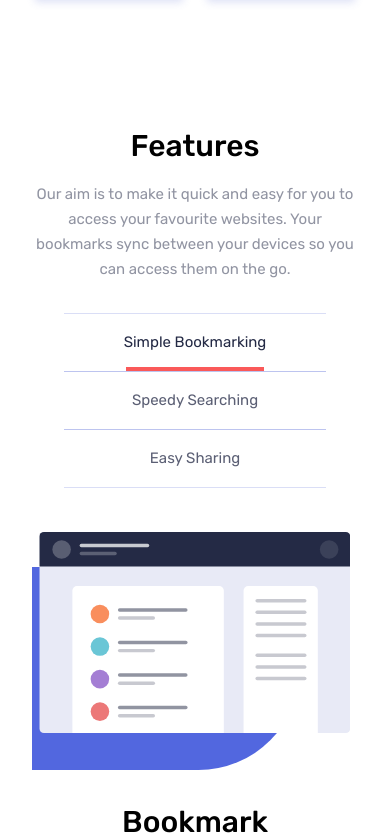
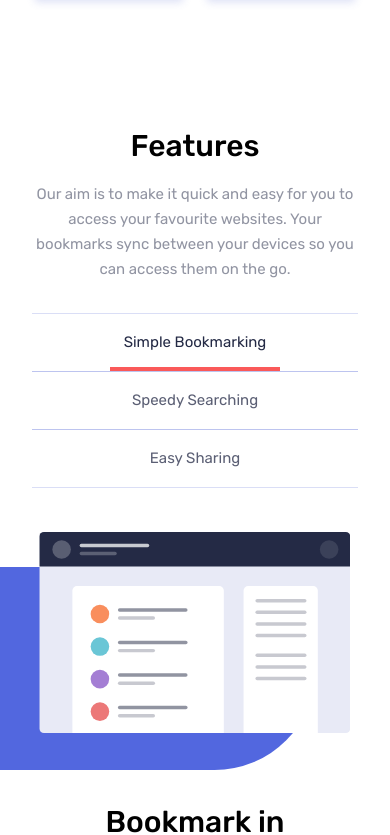
Before and after one commit to skhbabez/bookmark-landing-page, a React (Vite) app: page / in a window 390 px wide. Shown: the part 870-1705 px from the top of the page. Built offline with nearby package versions, Linux system fonts and the light colour scheme.

Commit message:
Fixed spacing for features

```diff
--- a/src/layouts/Features/Features.tsx
+++ b/src/layouts/Features/Features.tsx
@@ -35,8 +35,8 @@ const Features = ({
   ...props
 }: Omit<ComponentPropsWithRef<"section">, "children">) => {
   return (
-    <section className={clsx("text-center max-md:px-8", className)} {...props}>
-      <div className="max-w-135 space-y-4 mx-auto">
+    <section className={clsx("text-center", className)} {...props}>
+      <div className="max-w-135 space-y-4 mx-auto max-md:px-8 ">
         <h2 className="text-1-mobile md:text-2">Features</h2>
         <p>
           Our aim is to make it quick and easy for you to access your favourite
@@ -63,8 +63,11 @@ const Features = ({
             <div className="relative h-70.5 md:h-119.5 xl:h-126.75 w-full xl:w-[48.95%]">
               <div
                 className={clsx(
-                  "absolute bg-blue-600 rounded-r-full h-50.75 md:h-88 w-[82.13%] xl:w-full xl:right-16.25 -z-10 bottom-0",
-                  value === "1" ? "md:w-[83.72%]" : "md:w-[67.84%]"
+                  "absolute bg-blue-600 rounded-r-full h-50.75 md:h-88 w-full xl:right-16.25 -z-10 bottom-0",
+                  "right-[max(67px,calc(67px+(100vw-375px)/2))]",
+                  value === "1"
+                    ? "md:right-[max(128px,calc(128px+(100vw-768px)/2))]"
+                    : "md:right-[max(247px,calc(247px+(100vw-768px)/2))]"
                 )}
               ></div>
               <img
@@ -81,7 +84,7 @@ const Features = ({
                 alt=""
               />
             </div>
-            <div className="max-w-112.5 max-md:px-8 space-y-4 md:space-y-6 xl:text-start ">
+            <div className=" max-w-112.5 max-md:px-8 space-y-4 md:space-y-6 xl:text-start ">
               <h3 className="text-1-mobile md:text-2 max-md:px-14">{title}</h3>
               <p>{text}</p>
               <Button className="px-5.5" type="button">
```
